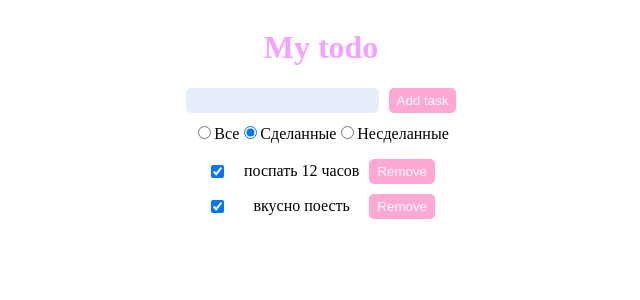
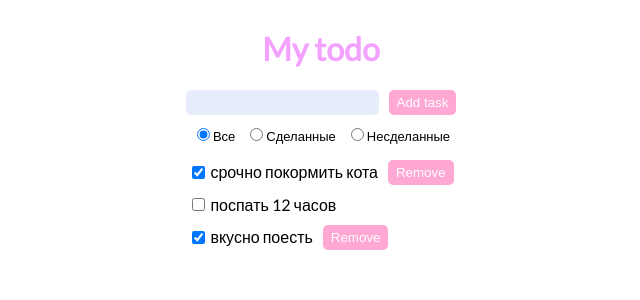
Before and after one commit to Victoria-Gudoit/react-todo-app, a React (Create React App) app: page / in a window 1280 px wide. Shown: the top 300 px of the page, without its empty margins (319-959 px from the left). Built offline with nearby package versions, Linux system fonts and the light colour scheme.

Commit message:
feater: add state and functions in App

```diff
--- a/public/index.html
+++ b/public/index.html
@@ -2,42 +2,15 @@
 <html lang="en">
   <head>
     <meta charset="utf-8" />
-    <link rel="icon" href="%PUBLIC_URL%/favicon.ico" />
-    <meta name="viewport" content="width=device-width, initial-scale=1" />
-    <meta name="theme-color" content="#000000" />
-    <meta
-      name="description"
-      content="Web site created using create-react-app"
+    <link rel="preconnect" href="https://fonts.googleapis.com" />
+    <link rel="preconnect" href="https://fonts.gstatic.com" crossorigin />
+    <link
+      href="https://fonts.googleapis.com/css2?family=Lato&display=swap"
+      rel="stylesheet"
     />
-    <link rel="apple-touch-icon" href="%PUBLIC_URL%/logo192.png" />
-    <!--
-      manifest.json provides metadata used when your web app is installed on a
-      user's mobile device or desktop. See https://developers.google.com/web/fundamentals/web-app-manifest/
-    -->
-    <link rel="manifest" href="%PUBLIC_URL%/manifest.json" />
-    <!--
-      Notice the use of %PUBLIC_URL% in the tags above.
-      It will be replaced with the URL of the `public` folder during the build.
-      Only files inside the `public` folder can be referenced from the HTML.
-
-      Unlike "/favicon.ico" or "favicon.ico", "%PUBLIC_URL%/favicon.ico" will
-      work correctly both with client-side routing and a non-root public URL.
-      Learn how to configure a non-root public URL by running `npm run build`.
-    -->
-    <title>React App</title>
+    <title>Todo app</title>
   </head>
   <body>
-    <noscript>You need to enable JavaScript to run this app.</noscript>
     <div id="root"></div>
-    <!--
-      This HTML file is a template.
-      If you open it directly in the browser, you will see an empty page.
-
-      You can add webfonts, meta tags, or analytics to this file.
-      The build step will place the bundled scripts into the <body> tag.
-
-      To begin the development, run `npm start` or `yarn start`.
-      To create a production bundle, use `npm run build` or `yarn build`.
-    -->
   </body>
 </html>
--- a/src/components/App.jsx
+++ b/src/components/App.jsx
@@ -1,8 +1,7 @@
+import React from "react";
 import css from "./styles.module.css";
-import { tasks, FILTER_STATUSES, filterOptions } from "./constants";
+import { FILTER_STATUSES, filterOptions } from "./constants";
 import { CheckboxGroup } from "./common";
-
-const filter = FILTER_STATUSES.DONE;
 
 const filterTask = (filter, task) => {
   if (filter === FILTER_STATUSES.ALL) {
@@ -16,28 +15,83 @@ const filterTask = (filter, task) => {
   return !task.isDone;
 };
 
-export function App() {
+const generateUniqId = () => {
+  const id =
+    Math.random().toString(36).substring(2, 15) +
+    Math.random().toString(36).substring(2, 15);
+  return id;
+};
+
+export class App extends React.Component {
+  state = {
+    tasks: [
+      { id: 1, label: "срочно покормить кота", isDone: true },
+      { id: 2, label: "поспать 12 часов", isDone: false },
+      { id: 3, label: "вкусно поесть", isDone: true },
+    ],
+    taskInput: "",
+    filter: FILTER_STATUSES.ALL,
+  };
+
+  deleteTaskHandler = (id) => {
+    this.setState((prevState) => ({
+      tasks: prevState.tasks.filter(({ id: taskId }) => taskId !== id),
+    }));
+  };
+
+  inputChangeHandler = (event) => {
+    this.setState({ taskInput: event.target.value });
+  };
+
+  addTaskHandler = () => {
+    this.setState((prevState) => ({
+      tasks: prevState.tasks.concat([
+        { id: generateUniqId(), label: prevState.taskInput, isDone: false },
+      ]),
+    }));
+  };
+
+  toggleCheckbox = (id) => {
+    this.setState((prevState) => ({
+      tasks: prevState.tasks.map((task) => {
+        if (task.id !== id) {
+          return task;
+        }
+
+        return { ...task, isDone: !task.isDone };
+      }),
+    }));
+  };
+
+  changeFilterHandler = (event) => {
+    this.setState({ filter: event.target.value });
+  };
+
+  render() {
+    const { tasks, taskInput, filter } = this.state;
+
     return (
       <div className={css.wrapper}>
         <h1 className={css.title}>My todo</h1>
         <form className={css.form}>
-        <input type="text" className={css.input} />
-        <button type="button" className={css.btn}>
-          Add task
-        </button>
+          <input value={taskInput} onChange={this.inputChangeHandler} type="text" className={css.input} />
+          <button onClick={this.addTaskHandler} type="button" className={css.btn} > Add task </button>
         </form>
-      <div>
-        <CheckboxGroup options={filterOptions} value={FILTER_STATUSES.DONE} />
+        <div> <CheckboxGroup options={filterOptions} value={filter} onChange={this.changeFilterHandler} />
         </div>
         <ul className={css.list}>
           {tasks.filter((task) => filterTask(filter, task)).map(({ id, label, isDone }) => (
               <li className={css.item} key={id}>
-              <input type="checkbox" className={css.checkbox} checked={isDone} />
+                <input checked={isDone} type="checkbox" onChange={() => {this.toggleCheckbox(id)}} className={css.checkbox} />
                 {label}
-              {isDone && <button type="button" className={css.btn}>Remove</button>}
+                {isDone && (<button onClick={() => {this.deleteTaskHandler(id)}} type="button" className={css.btn} >
+                    Remove
+                  </button>
+                )}
               </li>
             ))}
         </ul>
       </div>
     );
   }
+}
--- a/src/components/common/Checkbox.jsx
+++ b/src/components/common/Checkbox.jsx
@@ -1,17 +1,19 @@
-function Checkbox({ value, checked, label }) {
+import css from "./checkbox.module.css";
+
+function Checkbox({ value, label, checked, onChange }) {
   return (
-    <label>
-      <input type="radio" name="users" value={value} checked={checked} />
+    <label className={css.filter}>
+      <input  type="radio" name="tasks" value={value} checked={checked} onChange={onChange} />
       {label}
     </label>
   );
 }
 
-export const CheckboxGroup = ({ value: groupValue, options }) => {
+export const CheckboxGroup = ({ value: groupValue, options, onChange }) => {
   return (
     <>
       {options.map(({ value, label }) => (
-        <Checkbox value={value} label={label} checked={value === groupValue} />
+        <Checkbox value={value} label={label} checked={value === groupValue} onChange={onChange} />
       ))}
     </>
   );
--- /dev/null
+++ b/src/components/common/checkbox.module.css
@@ -0,0 +1,8 @@
+.filter {
+margin-right: 10px;
+font-size: 13px;
+}
+
+.filter:last-child {
+    margin-right: 0;
+}
--- a/src/components/constants.js
+++ b/src/components/constants.js
@@ -1,9 +1,3 @@
-export const tasks = [
-  { id: 1, label: "срочно покормить кота", isDone: false },
-  { id: 2, label: "поспать 12 часов", isDone: true },
-  { id: 3, label: "вкусно поесть", isDone: true },
-];
-
 export const FILTER_STATUSES = {
   ALL: "all",
   DONE: "isDone",
--- a/src/components/styles.module.css
+++ b/src/components/styles.module.css
@@ -4,11 +4,13 @@
     flex-direction: column;
     justify-content: center;
     margin: 0 auto;
+    font-family: 'Lato', sans-serif;
 
 }
 
 .title {
-    color:rgb(244, 162, 255)
+    color:rgb(244, 162, 255);
+
 }
 
 .btn {
@@ -41,11 +43,11 @@
     margin-bottom: 10px;
     display: flex;
     align-items: center;
-    justify-content: space-between;
+
 }
 
 .checkbox {
-    margin-right: 20px;
+    margin-right: 5px;
 }
 
 .form {
```
Lines whose indentation alone changed are shown as unchanged.
